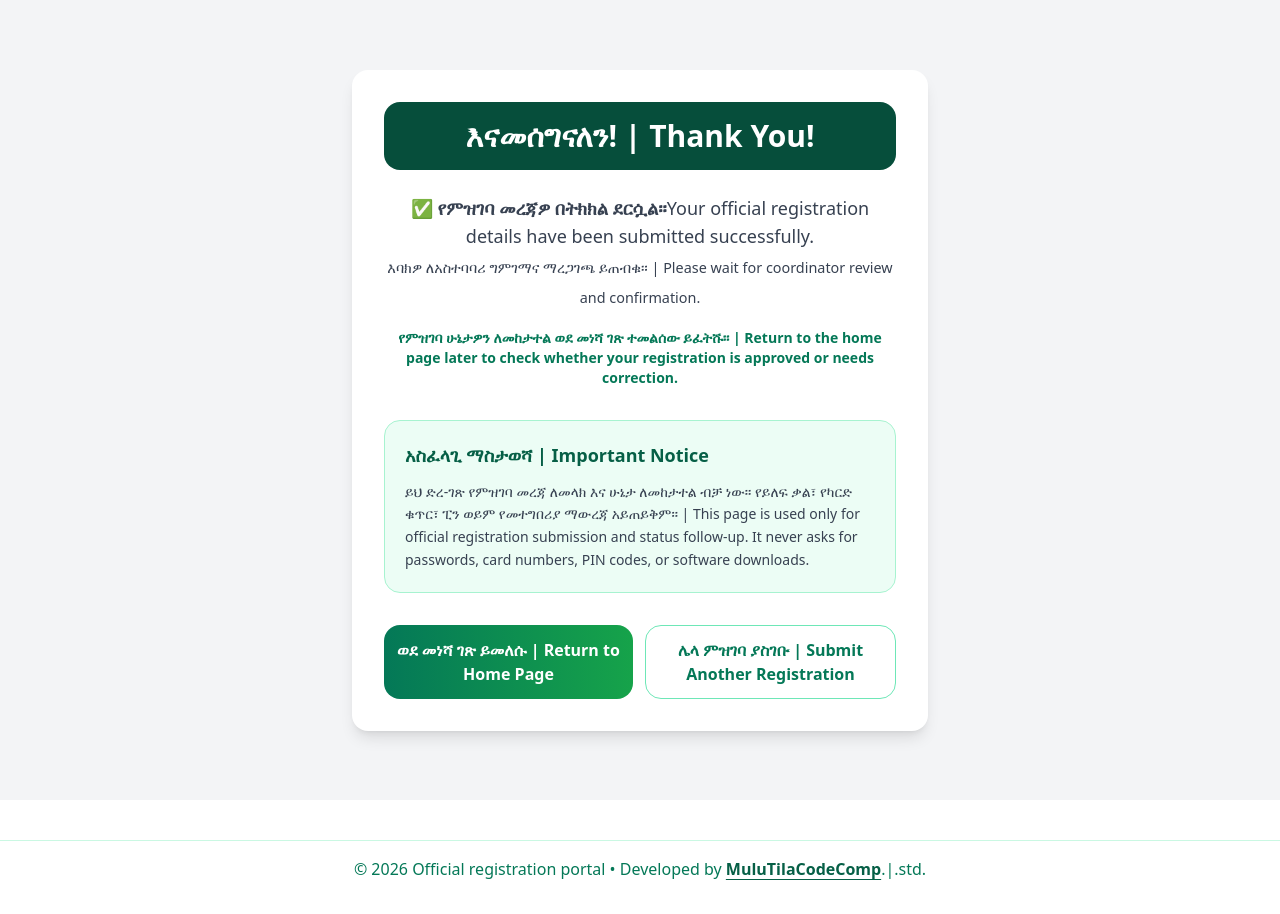
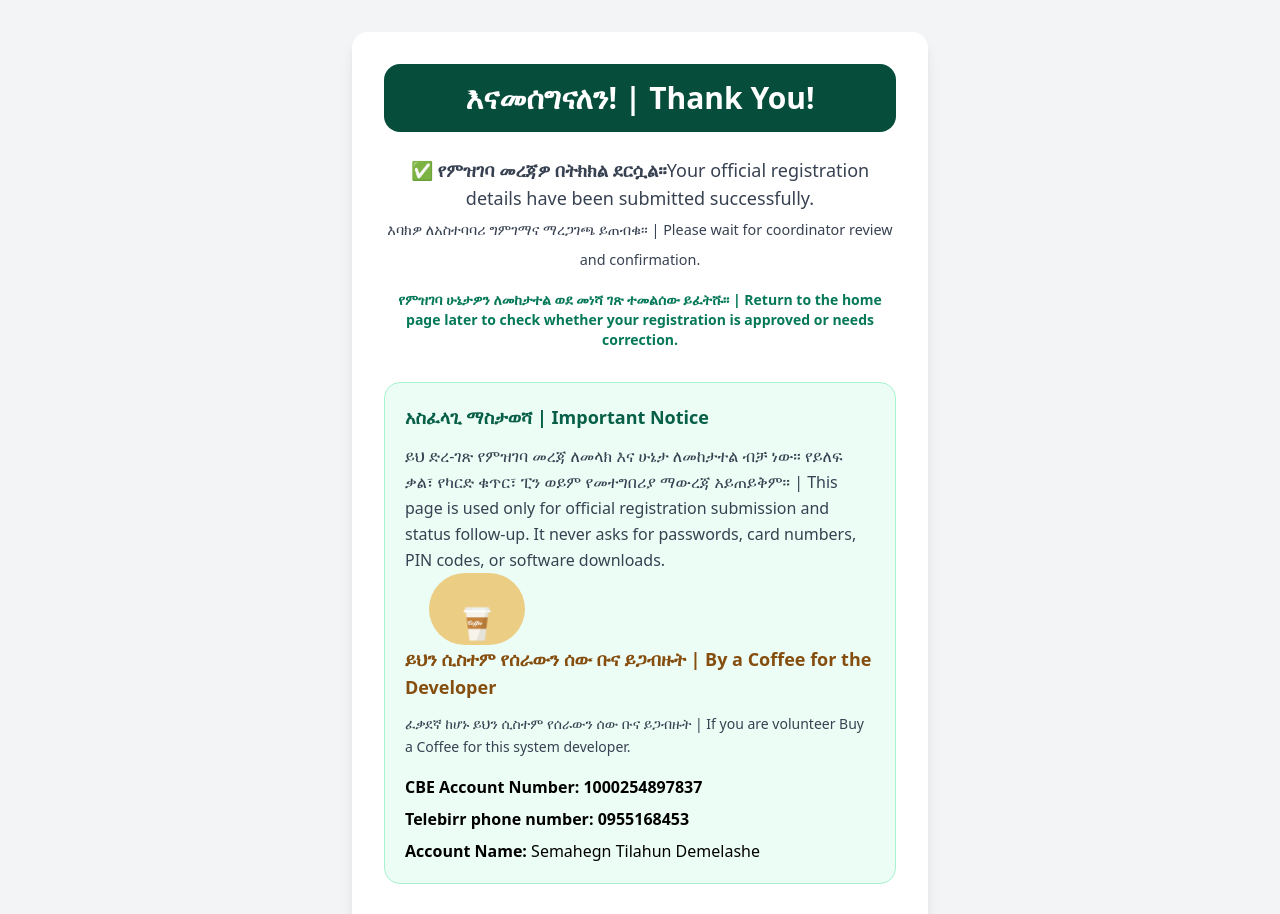
Before and after one commit to guzopayment/economyguzopayementproofsubmitting, a React (Vite) app: page /thank-you in a window 1280 px wide. Shown: the top 914 px of the page. Built offline with nearby package versions, Linux system fonts and the light colour scheme; no server answers.

Commit message:
Update thank you page

```diff
--- a/src/pages/ThankYou.jsx
+++ b/src/pages/ThankYou.jsx
@@ -1,4 +1,10 @@
 import { useNavigate } from "react-router-dom";
+import buyMeCoffee from "../assets/buyMeCoffee.gif";
+
+// const DEVELOPER_BANK = "CBE";
+const DEVELOPER_ACCOUNT_NUMBER = "1000254897837";
+const TELEBIRR_PHONE_NUMBER = "0955168453";
+const DEVELOPER_ACCOUNT_NAME = "Semahegn Tilahun Demelashe";
 
 export default function ThankYou() {
   const navigate = useNavigate();
@@ -15,13 +21,14 @@ export default function ThankYou() {
             <strong>✅ የምዝገባ መረጃዎ በትክክል ደርሷል።</strong>
             Your official registration details have been submitted successfully.
             <small>
-              <br /> እባክዎ ለአስተባባሪ ግምገማና ማረጋገጫ ይጠብቁ። | Please wait for coordinator
-              review and confirmation.
+              <br /> እባክዎ ለአስተባባሪ ግምገማና ማረጋገጫ ይጠብቁ። | Please wait for
+              coordinator review and confirmation.
             </small>
           </p>
           <p className="text-sm text-emerald-700 font-semibold">
-            የምዝገባ ሁኔታዎን ለመከታተል ወደ መነሻ ገጽ ተመልሰው ይፈትሹ። | Return to the home
-            page later to check whether your registration is approved or needs correction.
+            የምዝገባ ሁኔታዎን ለመከታተል ወደ መነሻ ገጽ ተመልሰው ይፈትሹ። | Return to the home page
+            later to check whether your registration is approved or needs
+            correction.
           </p>
         </div>
 
@@ -29,11 +36,40 @@ export default function ThankYou() {
           <h3 className="font-extrabold text-emerald-800 text-lg mb-3">
             አስፈላጊ ማስታወሻ | Important Notice
           </h3>
+          <p className="text-extra-sm text-gray-700 leading-relaxed">
+            ይህ ድረ-ገጽ የምዝገባ መረጃ ለመላክ እና ሁኔታ ለመከታተል ብቻ ነው። የይለፍ ቃል፣ የካርድ ቁጥር፣ ፒን
+            ወይም የመተግበሪያ ማውረጃ አይጠይቅም። | This page is used only for official
+            registration submission and status follow-up. It never asks for
+            passwords, card numbers, PIN codes, or software downloads.
+          </p>
+          <h3 className="font-extrabold text-yellow-800 text-lg mb-3">
+            <img
+              src={buyMeCoffee}
+              alt="Click On "
+              srcset=""
+              className="w-24 h-18 mx-6 rounded-full"
+            />
+            ይህን ሲስተም የሰራውን ሰው ቡና ይጋብዙት | By a Coffee for the Developer
+          </h3>
           <p className="text-sm text-gray-700 leading-relaxed">
-            ይህ ድረ-ገጽ የምዝገባ መረጃ ለመላክ እና ሁኔታ ለመከታተል ብቻ ነው። የይለፍ ቃል፣
-            የካርድ ቁጥር፣ ፒን ወይም የመተግበሪያ ማውረጃ አይጠይቅም። | This page is used only for
-            official registration submission and status follow-up. It never asks for passwords, card numbers, PIN codes, or software downloads.
+            ፈቃደኛ ከሆኑ ይህን ሲስተም የሰራውን ሰው ቡና ይጋብዙት | If you are volunteer Buy a
+            Coffee for this system developer.
           </p>
+
+          <div className="mt-4 space-y-2 text-sm md:text-base">
+            <p>
+              <span className="font-bold">CBE Account Number:</span>{" "}
+              <strong>{DEVELOPER_ACCOUNT_NUMBER}</strong>
+            </p>
+            <p>
+              <span className="font-bold">Telebirr phone number:</span>{" "}
+              <strong>{TELEBIRR_PHONE_NUMBER}</strong>
+            </p>
+            <p>
+              <span className="font-bold">Account Name:</span>{" "}
+              {DEVELOPER_ACCOUNT_NAME}
+            </p>
+          </div>
         </div>
 
         <div className="mt-8 flex flex-col sm:flex-row gap-3">
```
